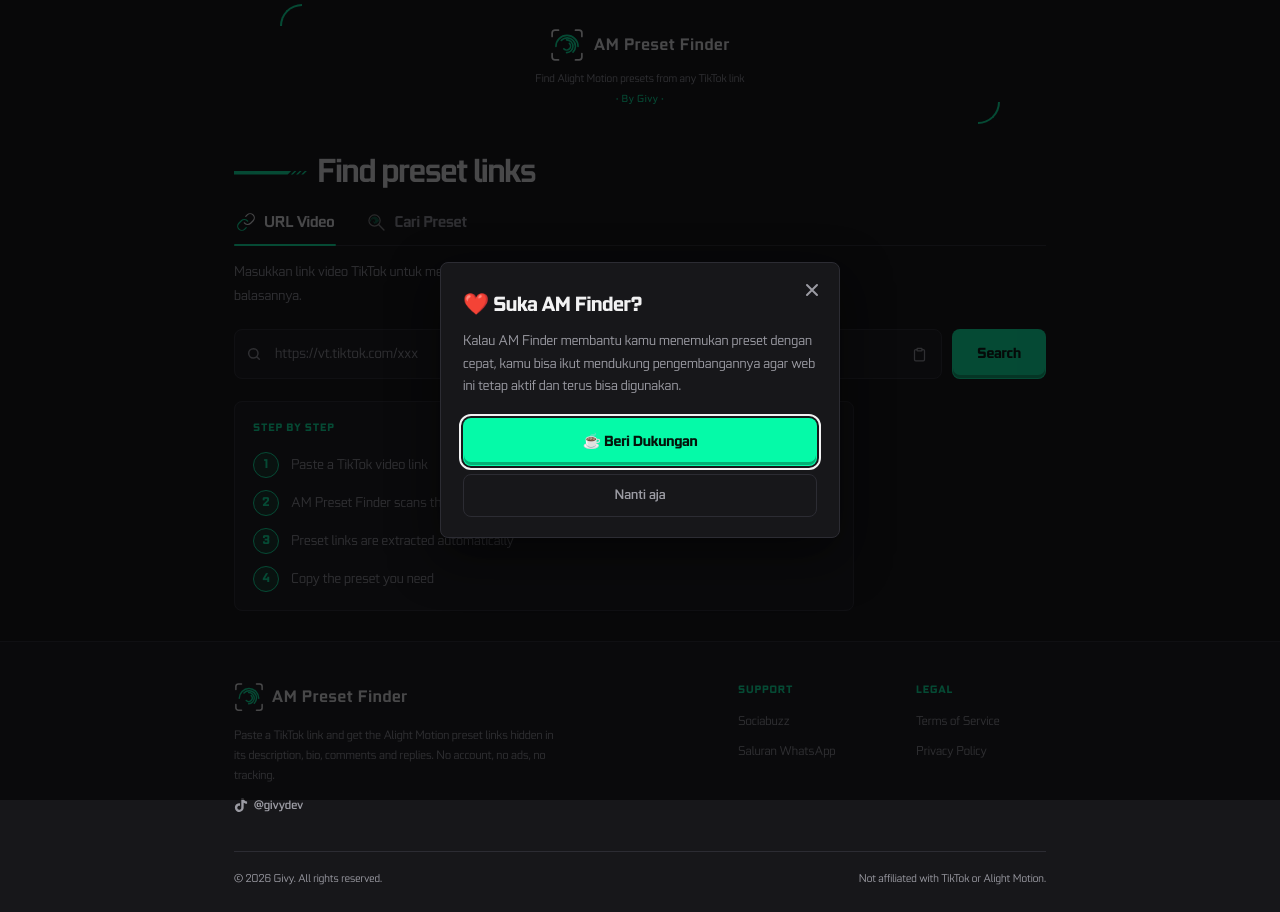
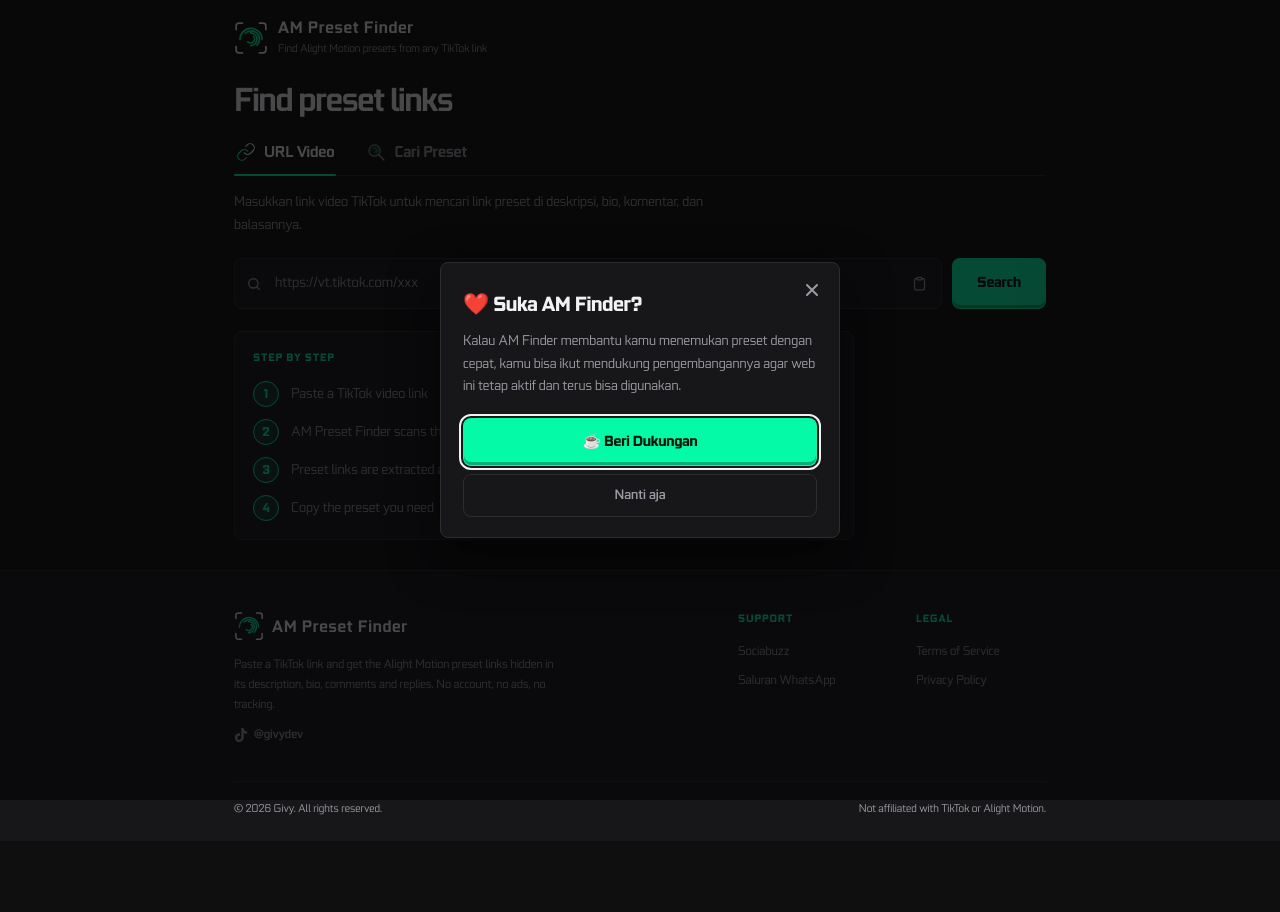
Before and after one commit to gipicihuy/am-finder, a Next.js app: page / in a window 1280 px wide. After the commit the page ends 841 px from the top, so only its background shows below. Built offline with nearby package versions, Linux system fonts and the light colour scheme.

Commit message:
Header: rata kiri, tagline gantikan By Givy, hapus sudut HUD dan ornamen judul

```diff
--- a/app/globals.css
+++ b/app/globals.css
@@ -123,38 +123,16 @@ img {
 
 /* header */
 .site-header {
-  position: relative;
   width: 100%;
-  max-width: 720px;
-  margin: 4px auto 16px;
-  padding: 24px 22px 16px;
-  display: flex;
-  flex-direction: column;
-  align-items: center;
-  text-align: center;
-}
-
-.hud-corner {
-  position: absolute;
-  width: 22px;
-  height: 22px;
-  pointer-events: none;
-}
-
-.hud-tl {
-  top: 0;
-  left: 0;
-  border-top: 2px solid var(--accent);
-  border-left: 2px solid var(--accent);
-  border-top-left-radius: 22px;
-}
-
-.hud-br {
-  bottom: 0;
-  right: 0;
-  border-bottom: 2px solid var(--accent);
-  border-right: 2px solid var(--accent);
-  border-bottom-right-radius: 22px;
+  max-width: 860px;
+  margin: 0 auto 6px;
+  padding: 18px 14px 6px;
+}
+
+@media (min-width: 768px) {
+  .site-header {
+    padding-inline: 24px;
+  }
 }
 
 .brand-row {
@@ -165,7 +143,15 @@ img {
 
 .brand-mark {
   display: inline-flex;
-  color: var(--accent);
+  flex-shrink: 0;
+  color: var(--accent);
+}
+
+.brand-text {
+  display: flex;
+  flex-direction: column;
+  min-width: 0;
+  line-height: 1.2;
 }
 
 .brand-name {
@@ -177,19 +163,10 @@ img {
 }
 
 .brand-tagline {
-  margin: 8px 0 0;
+  margin: 3px 0 0;
   font-size: 11.5px;
-  line-height: 1.5;
-  color: var(--muted);
-}
-
-.brand-byline {
-  margin: 5px 0 0;
-  font-family: var(--font-display), var(--font-ui), system-ui, sans-serif;
-  font-size: 10.5px;
-  font-weight: 500;
-  letter-spacing: 0.05em;
-  color: var(--accent);
+  line-height: 1.4;
+  color: var(--muted);
 }
 
 button:focus-visible,
--- a/app/layout.tsx
+++ b/app/layout.tsx
@@ -87,16 +87,15 @@ export default function RootLayout({ children }: Readonly<{ children: React.Reac
           dangerouslySetInnerHTML={{ __html: JSON.stringify(websiteJsonLd).replace(/</g, "\\u003c") }}
         />
         <header className="site-header" id="top">
-          <span className="hud-corner hud-tl" aria-hidden="true" />
-          <span className="hud-corner hud-br" aria-hidden="true" />
           <div className="brand-row">
             <span className="brand-mark">
               <AmLogo size={34} />
             </span>
-            <span className="brand-name">{ui.header.brand}</span>
+            <div className="brand-text">
+              <span className="brand-name">{ui.header.brand}</span>
+              <p className="brand-tagline">{ui.header.tagline}</p>
+            </div>
           </div>
-          <p className="brand-tagline">{ui.header.tagline}</p>
-          <p className="brand-byline">{ui.header.byline}</p>
         </header>
         <main className="shell main">{children}</main>
         <SiteFooter />
--- a/app/page.tsx
+++ b/app/page.tsx
@@ -1,13 +1,9 @@
 import { Finder } from "@/components/Finder";
-import { SectionOrnament } from "@/components/Ornament";
 
 export default function HomePage() {
   return (
     <>
       <h1 className="page-title">
-        <span className="section-ornament" aria-hidden="true">
-          <SectionOrnament />
-        </span>
         Find preset links
       </h1>
       <Finder />
--- a/lib/ui.ts
+++ b/lib/ui.ts
@@ -33,7 +33,6 @@ type UiTexts = {
   header: {
     brand: string;
     tagline: string;
-    byline: string;
   };
   footer: {
     brand: string;
--- a/ui.json
+++ b/ui.json
@@ -33,8 +33,7 @@
   },
   "header": {
     "brand": "AM Preset Finder",
-    "tagline": "Find Alight Motion presets from any TikTok link",
-    "byline": "• By Givy •"
+    "tagline": "Find Alight Motion presets from any TikTok link"
   },
   "footer": {
     "brand": "AM Preset Finder",
```
